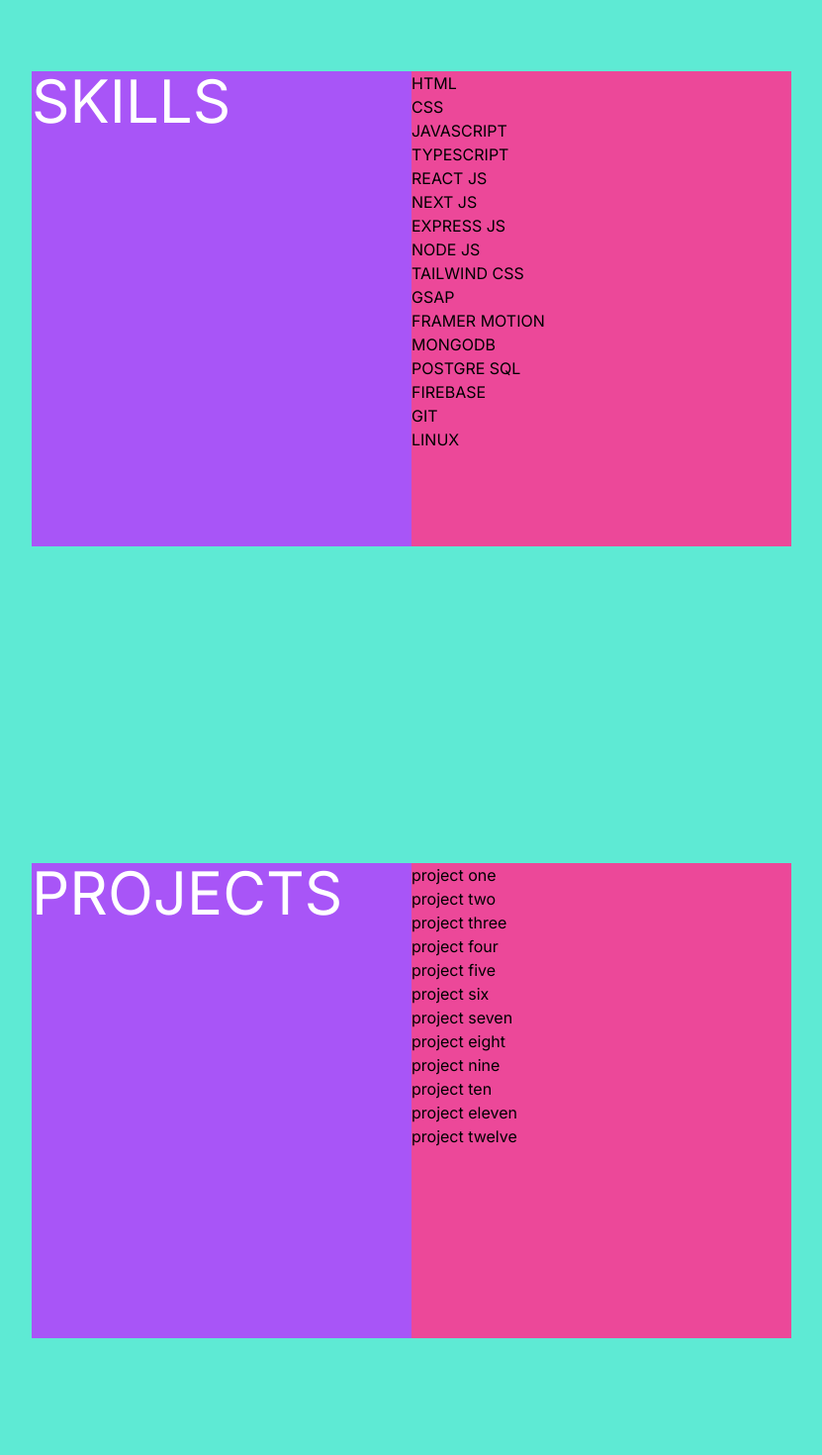
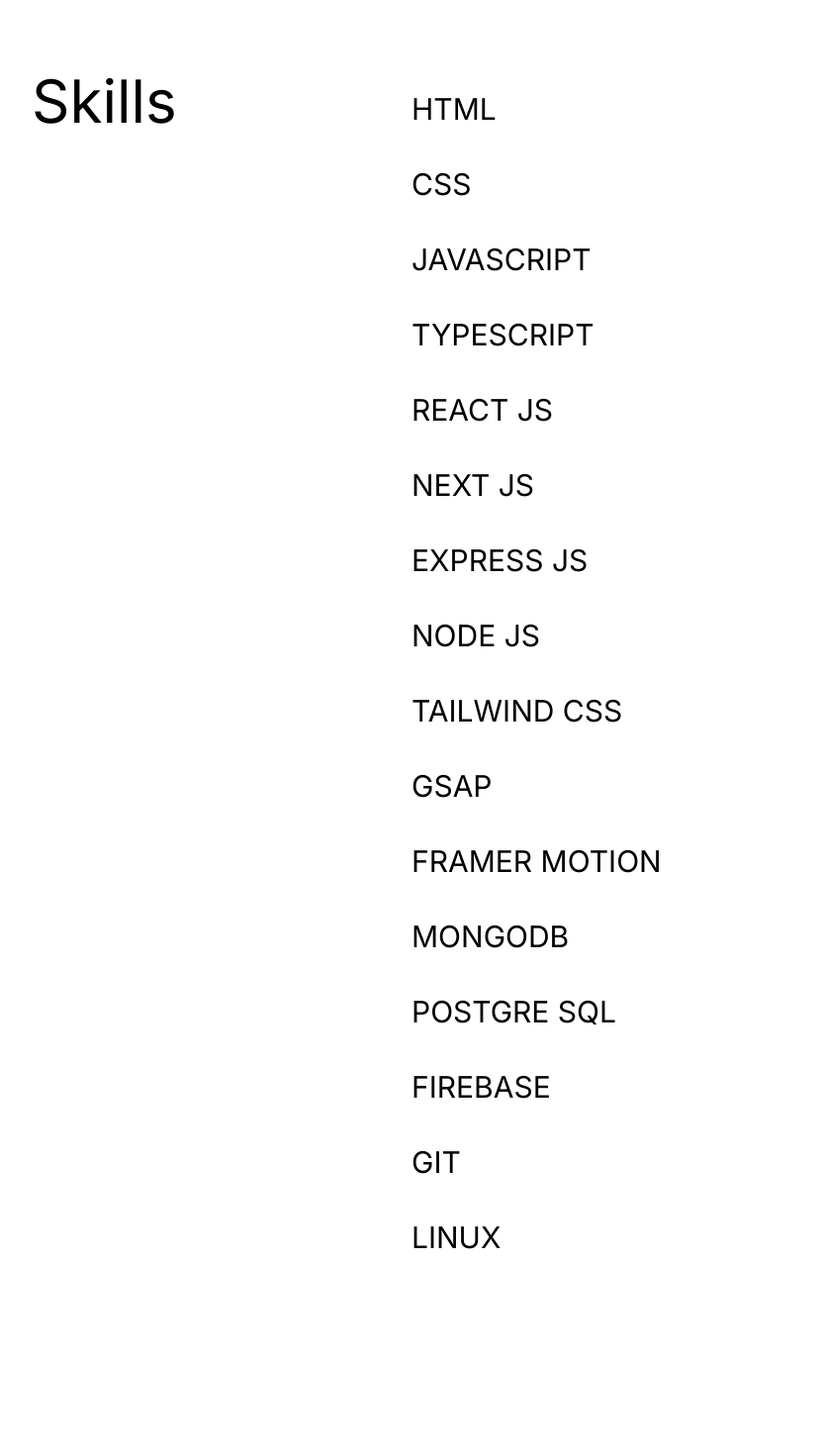
Before and after one commit to HrishikShaji/portfolio-seven, a Next.js app: page / in a window 1280 px wide. Shown: the part 2540-4010 px from the top of the page at 99% size, without its empty margins (224-1055 px from the left). Built offline with nearby package versions, Linux system fonts and the light colour scheme.

Commit message:
projects and skills added

```diff
--- a/app/components/Projects.tsx
+++ b/app/components/Projects.tsx
@@ -1,15 +1,37 @@
+"use client";
+import { useGSAP } from "@gsap/react";
 import { data } from "../lib/data";
+import { useRef } from "react";
+import gsap from "gsap";
 
 export const Projects = () => {
+  const projectsRef = useRef<HTMLDivElement>(null);
+  const targetRef = useRef<HTMLDivElement>(null);
+
+  useGSAP(() => {
+    if (projectsRef.current && targetRef.current) {
+      gsap.to(targetRef.current, {
+        scrollTrigger: {
+          trigger: projectsRef.current,
+          pin: targetRef.current,
+          start: "top 20%",
+          end: "bottom 80%",
+          scrub: true,
+        },
+      });
+    }
+  }, {});
   return (
-		<div className="h-screen w-full bg-teal-300 text-black flex justify-center items-center">
-			<div className="h-[60vh] w-[60vw] flex">
-				<div className="flex-1 bg-purple-500 h-full">
-					<h1 className="text-6xl text-white">PROJECTS</h1>
+    <div className="  text-black py-40  flex justify-center w-full items-center ">
+      <div className="flex w-[60vw]">
+        <div ref={targetRef} className="w-[50%] h-full ">
+          <h1 className="text-6xl text-black">Projects</h1>
         </div>
-				<div className="flex-1 bg-pink-500 h-full">
+        <div ref={projectsRef} className="w-[50%] h-full flex flex-col">
           {data.projects.data.map((item, i) => (
-						<h1 key={i}>{item.title}</h1>
+            <div className="py-5" key={i}>
+              <h1 className="text-3xl">{item.title}</h1>
+            </div>
           ))}
         </div>
       </div>
--- a/app/components/Skills.tsx
+++ b/app/components/Skills.tsx
@@ -1,15 +1,37 @@
+"use client";
+import { useGSAP } from "@gsap/react";
 import { data } from "../lib/data";
+import { useRef } from "react";
+import gsap from "gsap";
 
 export const Skills = () => {
+  const skillsRef = useRef<HTMLDivElement>(null);
+  const targetRef = useRef<HTMLDivElement>(null);
+
+  useGSAP(() => {
+    if (skillsRef.current && targetRef.current) {
+      gsap.to(targetRef.current, {
+        scrollTrigger: {
+          trigger: skillsRef.current,
+          pin: targetRef.current,
+          start: "top 20%",
+          end: "bottom 80%",
+          scrub: true,
+        },
+      });
+    }
+  }, {});
   return (
-    <div className="h-screen w-full bg-teal-300 text-black flex justify-center items-center">
-      <div className="h-[60vh] w-[60vw] flex">
-        <div className="flex-1 bg-purple-500 h-full">
-          <h1 className="text-6xl text-white">SKILLS</h1>
+    <div className="  text-black py-40  flex justify-center w-full items-center ">
+      <div className="flex w-[60vw]">
+        <div ref={targetRef} className="w-[50%] h-full ">
+          <h1 className="text-6xl text-black">Skills</h1>
         </div>
-        <div className="flex-1 bg-pink-500 h-full">
+        <div ref={skillsRef} className="w-[50%] h-full flex flex-col">
           {data.skills.data.map((item, i) => (
-            <h1 key={i}>{item}</h1>
+            <div className="py-5" key={i}>
+              <h1 className="text-3xl">{item}</h1>
+            </div>
           ))}
         </div>
       </div>
```
Lines whose indentation alone changed are shown as unchanged.
